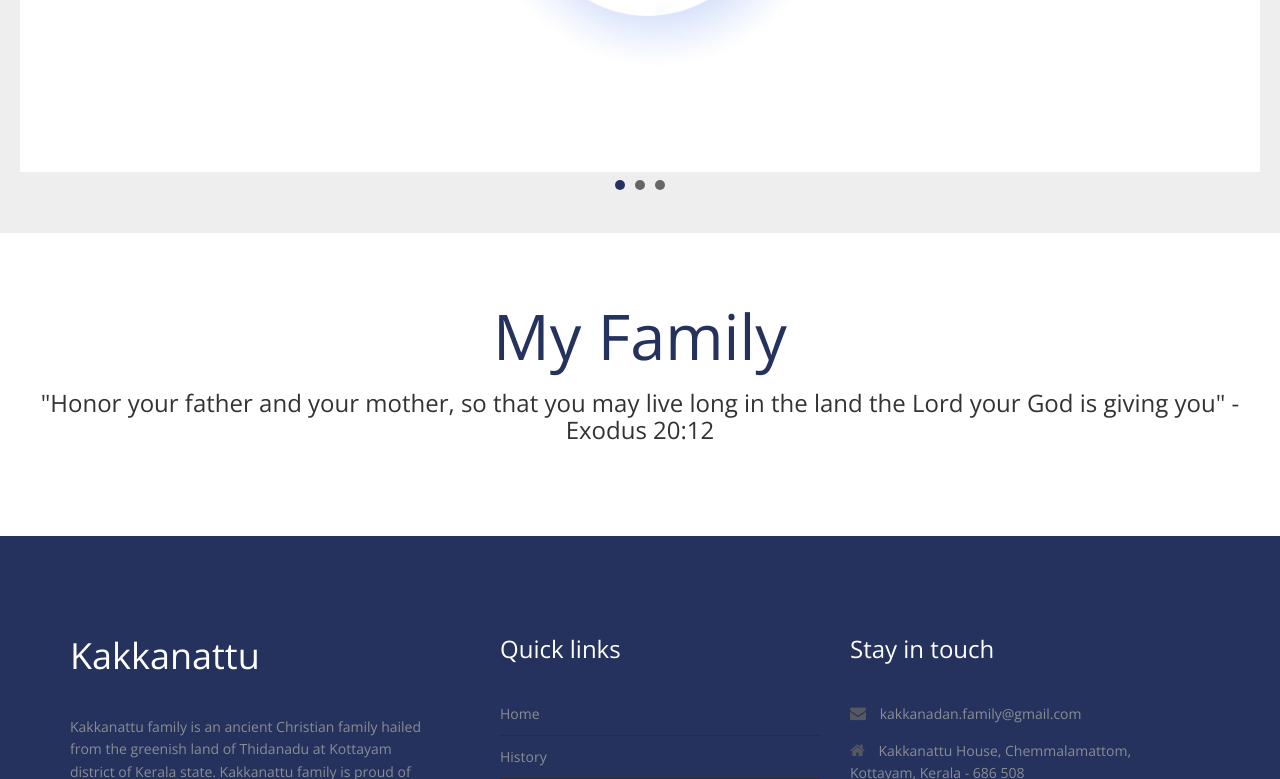
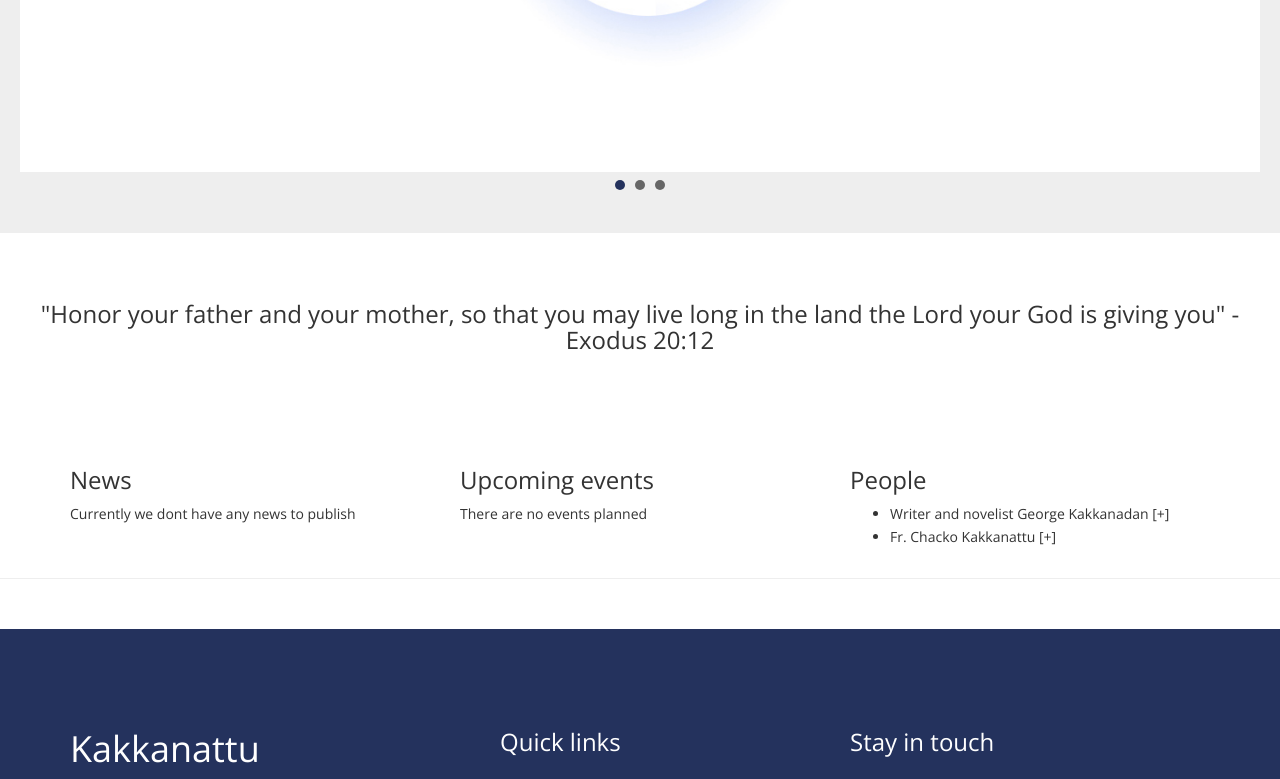
Before and after one commit to jerlinkjohn/webhosting, a plain HTML site: page index.html in a window 1280 px wide. Shown: the part 422-1201 px from the top of the page. Drawn offline with nearby package versions, Linux system fonts and the light colour scheme.

Commit message:
Add files via upload
updated landing page to include people

```diff
--- a/index.html
+++ b/index.html
@@ -55,14 +55,34 @@
   </div>
 
   <div class="jumbotron">
-    <h1>My Family</h1>
 	 <h3> "Honor your father and your mother, so that you may live long in the land the Lord your God is giving you" - Exodus 20:12 </h3>
     <p>
 
     </p>
   </div>
 
-
+<!-- new changes-->
+<div class="container">
+  <div class="row">
+    <div class="col-md-4">
+		<h3>News</h3>
+		<p>Currently we dont have any news to publish</p>
+    </div>
+    <div class="col-md-4">
+		<h3>Upcoming events</h3>
+		<p>There are no events planned</p>
+    </div>
+    <div class="col-md-4">
+		<h3>People</h3>
+		<ul>
+		<li>Writer and novelist George Kakkanadan <a href="pages/george_kakkanadan.html">[+]</a></li>
+		<li>Fr. Chacko Kakkanattu <a href="pages/fr.chacko_kakkanattu.html">[+]</a></li>
+		</ul>
+    </div>
+  </div>
+</div>
+<hr/>
+<!-- new changes-->
 
   <footer>
     <div class="inner-footer">
```
